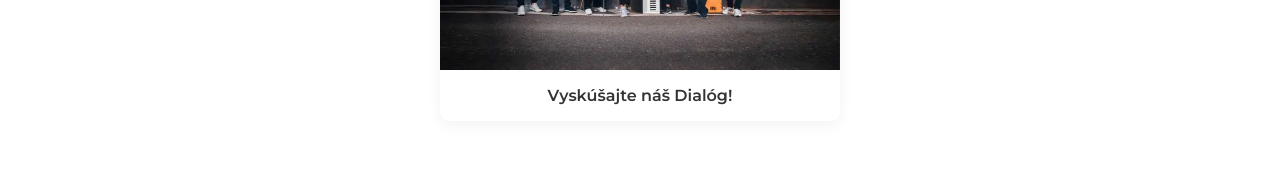
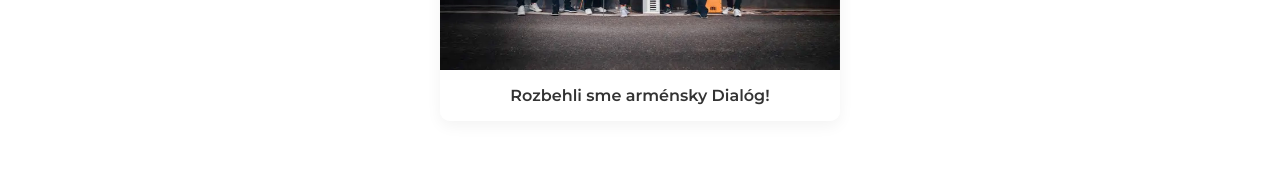
Before and after one commit to Hipapheralkus/plameniaky-website, a React (Vite) app: page /co-mame-za-sebou in a window 1280 px wide. Shown: the part 508-679 px from the top of the page. Built offline with nearby package versions, Linux system fonts and the light colour scheme.

Commit message:
dialog edit

```diff
--- a/src/pages/CoMameZaSebou.jsx
+++ b/src/pages/CoMameZaSebou.jsx
@@ -72,7 +72,7 @@ const CoMameZaSebou = () => { // <-- Zmena názvu komponentu
         <div className="dialog-tile">
           <a href="https://dialog.plameniaky.sk/" target="_blank" rel="noopener noreferrer">
              <LazyImage src="/images/dialog_1.webp" alt="Dialóg Plameniaky" className="dialog-tile-image aspect-16-9"/>
-             <span className="dialog-tile-text">Vyskúšajte náš Dialóg!</span>
+             <span className="dialog-tile-text">Rozbehli sme arménsky Dialóg!</span>
           </a>
         </div>
       </Section>
```
